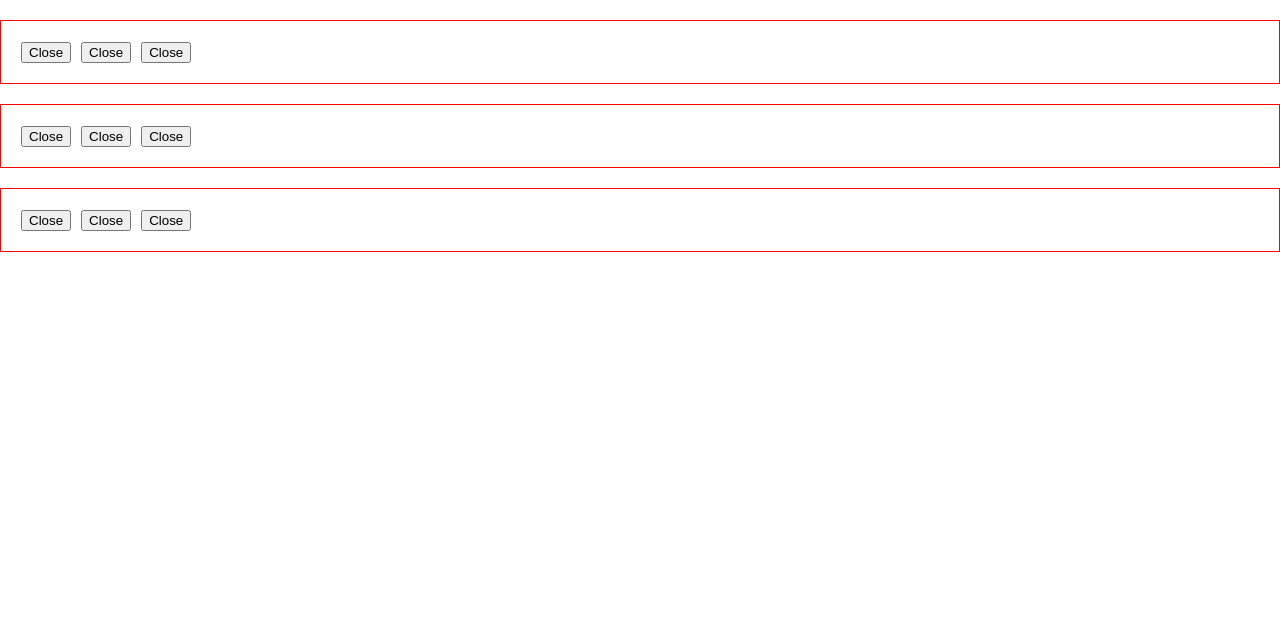
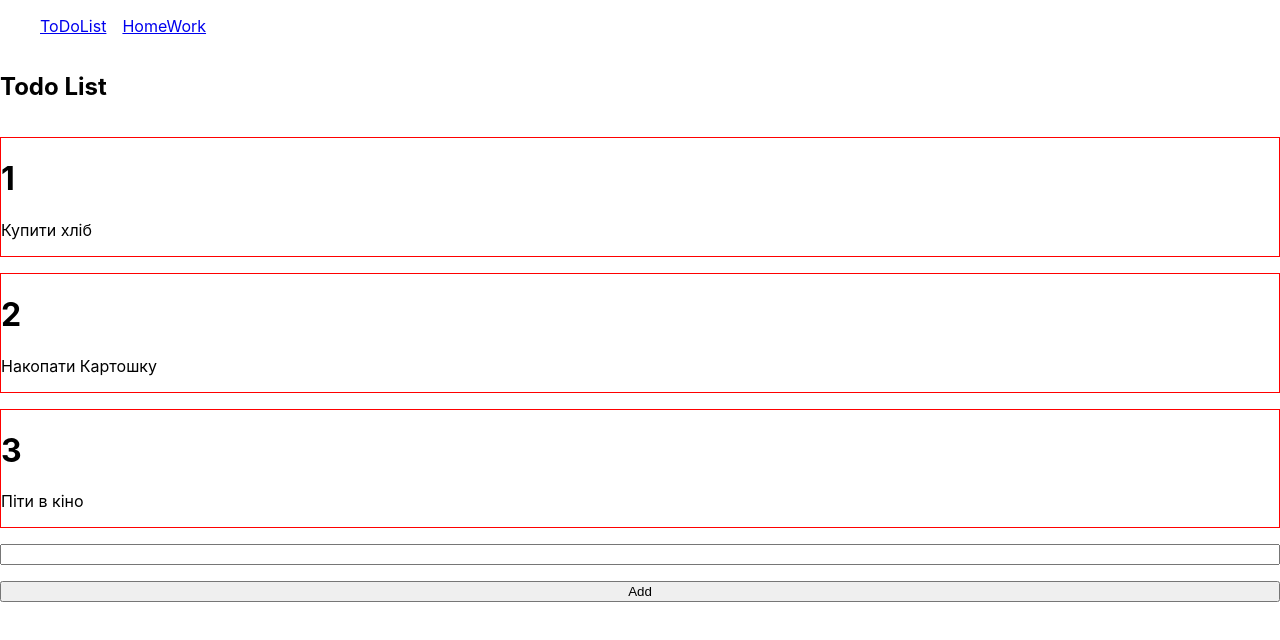
Before and after one commit to MargaritaGolovey/testReact, a React (Create React App) app: page /todoList in a window 1280 px wide. Shown: the top 640 px of the page. Built offline with nearby package versions, Linux system fonts and the light colour scheme.

Commit message:
added react  router,added todo list-add section

```diff
--- a/package.json
+++ b/package.json
@@ -8,6 +8,8 @@
     "@testing-library/user-event": "^13.5.0",
     "react": "^18.2.0",
     "react-dom": "^18.2.0",
+    "react-router": "^6.14.2",
+    "react-router-dom": "^6.14.2",
     "react-scripts": "5.0.1",
     "web-vitals": "^2.1.4"
   },
--- a/src/App.js
+++ b/src/App.js
@@ -1,32 +1,18 @@
-import SchoolItem from "./components/school/school-item";
-
-const classNumber1 = ["1-5", "1-f", "1-в", "1-г", "2-a", "2-б", "1-в"];
+import Header from "./components/header/header";
+import School from "./components/school/school";
+import TodoList from "./components/todo-list/todo-list";
+import { BrowserRouter as Router, Route, Routes } from "react-router-dom";
 
 function App() {
-  const randomArray = () => {
-    const newArray = [];
-    classNumber1.forEach((el, id) => {
-      newArray.push(
-        classNumber1[Math.floor(Math.random() * classNumber1.length)]
-      );
-    });
-    return newArray;
-  };
-  console.log(randomArray());
-  const schools = [randomArray(), randomArray(), randomArray()];
-
   return (
     <div className="App">
-      {
-        /*   <SchoolItem /> */
-        schools.map((item, index) => {
-          return (
-            <div className="scholl-section" key={index}>
-              <SchoolItem rooms={item} />
-            </div>
-          );
-        })
-      }
+      <Router>
+        <Header />
+        <Routes>
+          <Route exact path="/" element={<School />} />
+          <Route exact path="/todoList" element={<TodoList />} />
+        </Routes>
+      </Router>
     </div>
   );
 }
--- /dev/null
+++ b/src/components/header/header.js
@@ -0,0 +1,17 @@
+import { Link } from "react-router-dom";
+
+const Header = () => {
+  return (
+    <nav>
+      <ul style={{ display: "flex", listStyle: "none", gap: 16 }}>
+        <li>
+          <Link to="/todoList">ToDoList</Link>
+        </li>
+        <li>
+          <Link to="/">HomeWork</Link>
+        </li>
+      </ul>
+    </nav>
+  );
+};
+export default Header;
--- /dev/null
+++ b/src/components/school/school.js
@@ -0,0 +1,28 @@
+import SchoolItem from "./school-item";
+
+const School = () => {
+  const classNumber1 = ["1-5", "1-f", "1-в", "1-г", "2-a", "2-б", "1-в"];
+
+  const randomArray = () => {
+    const newArray = [];
+    classNumber1.forEach((el, id) => {
+      newArray.push(
+        classNumber1[Math.floor(Math.random() * classNumber1.length)]
+      );
+    });
+    return newArray;
+  };
+  const schools = [randomArray(), randomArray(), randomArray()];
+  return (
+    <>
+      {schools.map((item, index) => {
+        return (
+          <div className="scholl-section" key={index}>
+            <SchoolItem rooms={item} />
+          </div>
+        );
+      })}
+    </>
+  );
+};
+export default School;
--- /dev/null
+++ b/src/components/todo-list/todo-add/todo-add.js
@@ -0,0 +1,19 @@
+import { useState } from "react";
+
+const TodoItemAdd = ({ todoItemAdd }) => {
+  const [value, setValue] = useState("");
+
+  return (
+    <>
+      <input type="text" onChange={(e) => setValue(e.target.value)} />
+      <button
+        onClick={() => {
+          if (value.trim()) todoItemAdd(value);
+        }}
+      >
+        Add
+      </button>
+    </>
+  );
+};
+export default TodoItemAdd;
--- /dev/null
+++ b/src/components/todo-list/todo-list.css
@@ -0,0 +1,4 @@
+.list{
+    border: 1px solid red;
+
+}
--- /dev/null
+++ b/src/components/todo-list/todo-list.js
@@ -0,0 +1,35 @@
+import React, { useState } from "react";
+import "./todo-list.css";
+import TodoItemAdd from "./todo-add/todo-add";
+const todoListInitialData = [
+  { id: 1, action: "Купити хліб" },
+  { id: 2, action: "Накопати Картошку" },
+  { id: 3, action: "Піти в кіно" },
+];
+
+const TodoList = () => {
+  const [todoListData, setTodoListData] = useState(todoListInitialData);
+
+  const todoItemAdd = (action) => {
+    if (!action) return;
+    setTodoListData([...todoListData, { id: todoListData.length + 1, action }]);
+  };
+
+  return (
+    <div style={{ display: "flex", flexDirection: "column", gap: 16 }}>
+      <h2>Todo List</h2>
+      {todoListData.map((item) => {
+        return (
+          <React.Fragment key={item.id}>
+            <div className="list">
+              <h1>{item.id}</h1>
+              <p>{item.action}</p>
+            </div>
+          </React.Fragment>
+        );
+      })}
+      <TodoItemAdd todoItemAdd={todoItemAdd} />
+    </div>
+  );
+};
+export default TodoList;
```
Also changed, not shown: 1 other file (tests, documents, lock files or other folders).
